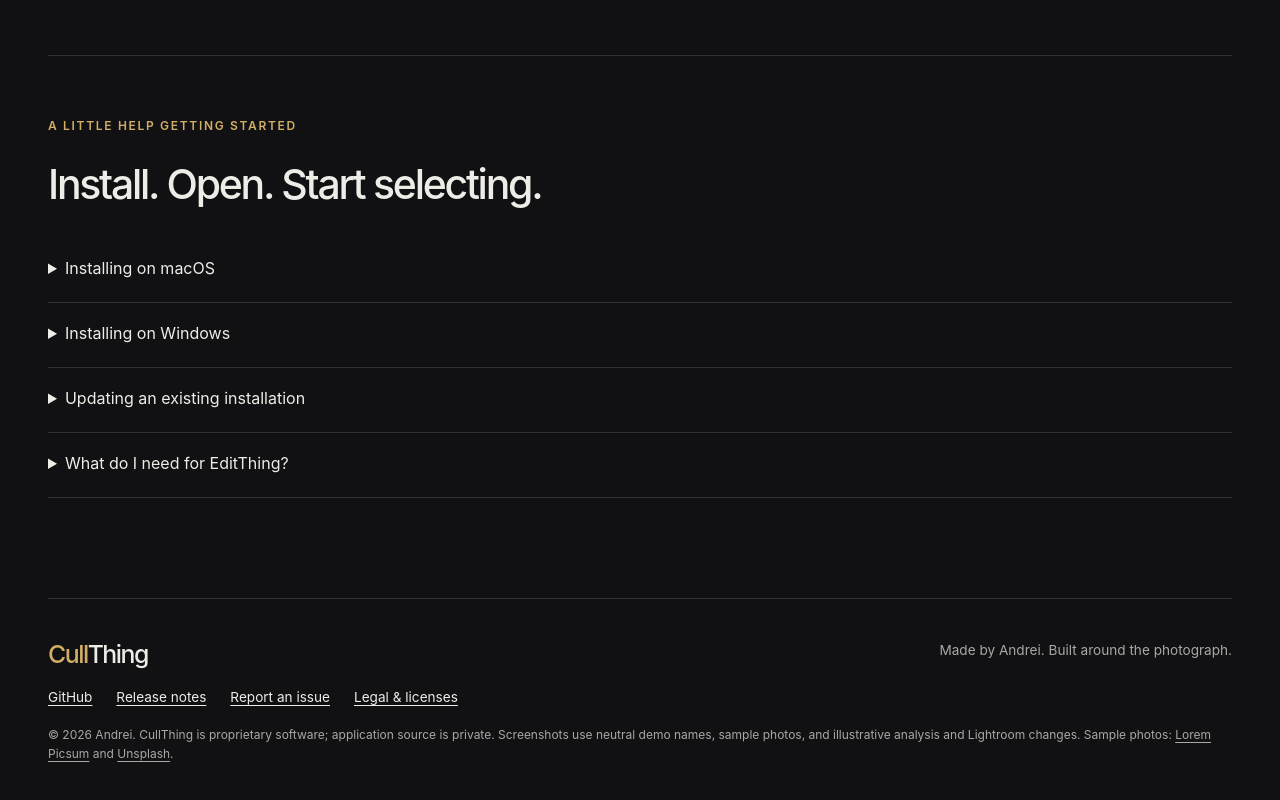
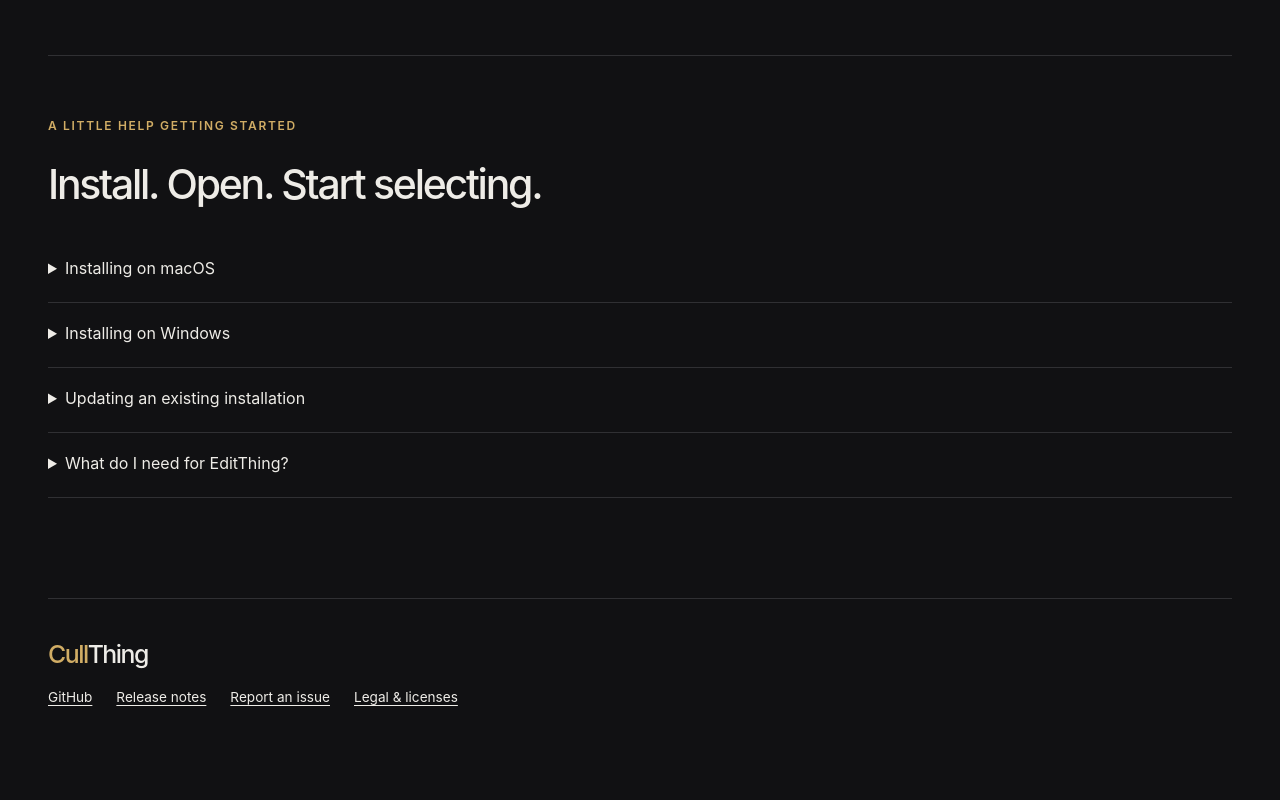
Before and after one commit to andrei930/cullthing-releases, a plain HTML site: page docs/index.html in a window 1280 px wide. Shown: the part 8648-9448 px from the top of the page. After the commit the page ends 9393 px from the top, so only its background shows below. Drawn offline with Linux system fonts and the light colour scheme; no server answers.

Commit message:
Remove requested footer attribution and disclosure lines

```diff
--- a/docs/index.html
+++ b/docs/index.html
@@ -958,7 +958,6 @@
       <a class="brand" href="./"
         ><span><span class="gold">Cull</span>Thing</span></a
       >
-      <p>Made by Andrei. Built around the photograph.</p>
       <nav aria-label="Footer">
         <a href="https://github.com/andrei930/cullthing-releases">GitHub</a
         ><a href="https://github.com/andrei930/cullthing-releases/releases"
@@ -970,13 +969,6 @@
           >Legal &amp; licenses</a
         >
       </nav>
-      <p class="legal">
-        © 2026 Andrei. CullThing is proprietary software; application source is
-        private. Screenshots use neutral demo names, sample photos, and
-        illustrative analysis and Lightroom changes. Sample photos:
-        <a href="https://picsum.photos/">Lorem Picsum</a> and
-        <a href="https://unsplash.com">Unsplash</a>.
-      </p>
     </footer>
   </body>
 </html>
```
